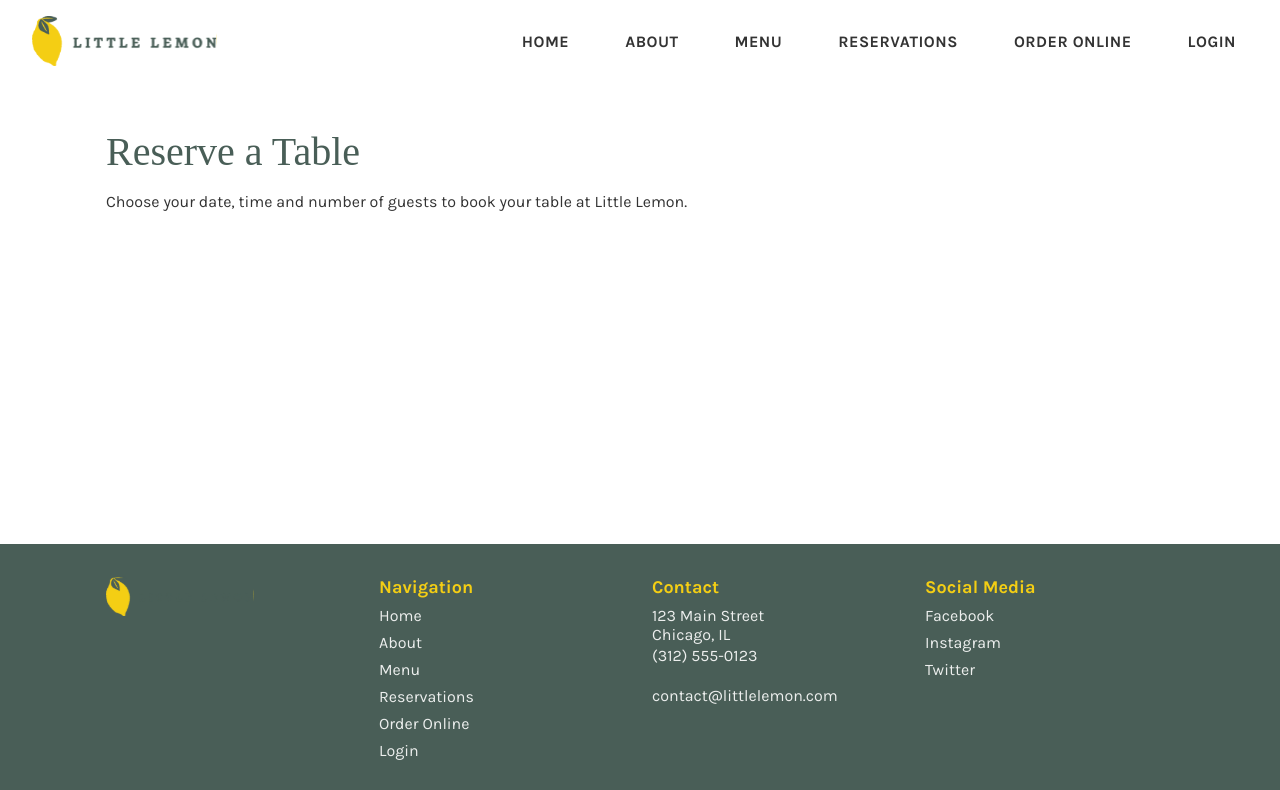
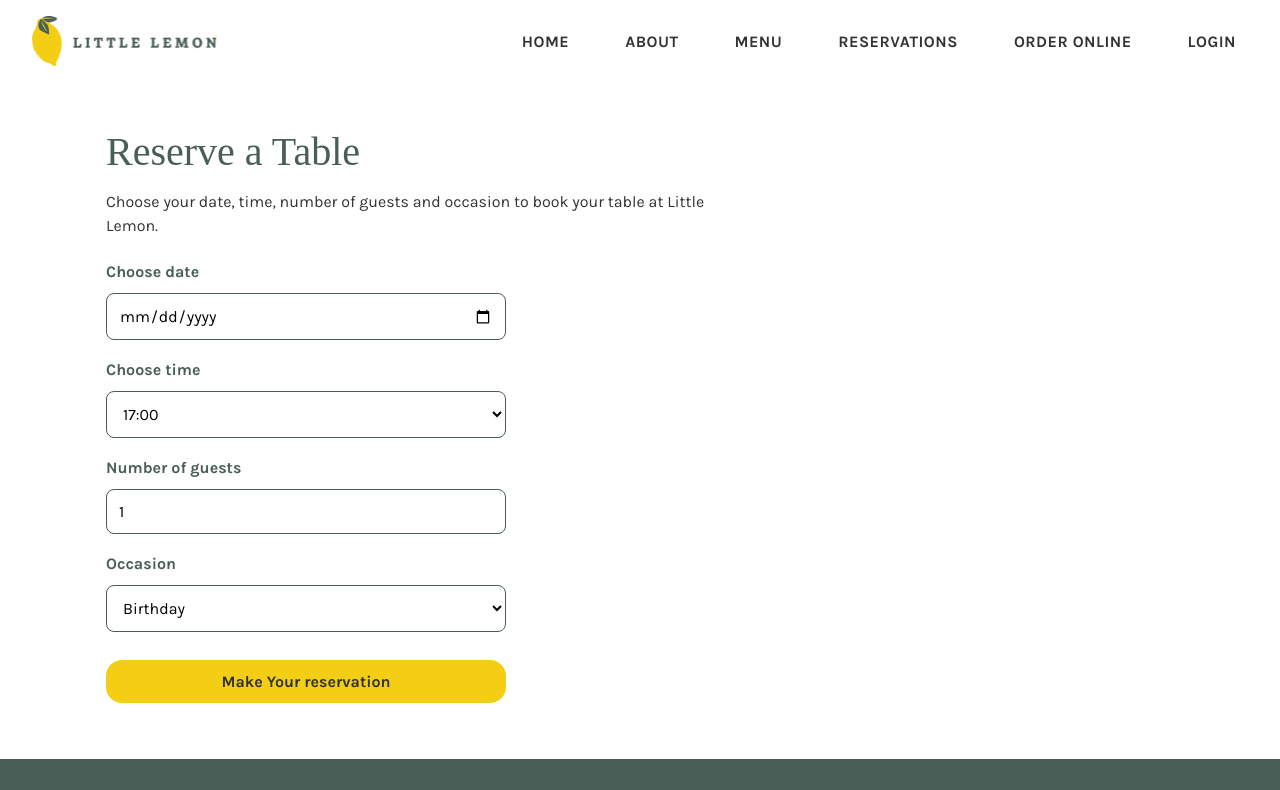
Before and after one commit to priyankoza/react_capstone_app, a React (Create React App) app: page /booking in a window 1280 px wide. Shown: the top 790 px of the page. Built offline with nearby package versions, Linux system fonts and the light colour scheme; a web font is replaced by a local one.

Commit message:
[FEAT] : Added Reservation Form

```diff
--- a/src/App.css
+++ b/src/App.css
@@ -550,3 +550,47 @@ img.photo {
     height: 300px;
   }
 }
+
+/* ----- Booking form ----- */
+.booking-form {
+  display: grid;
+  max-width: 400px;
+  gap: 0.75rem;
+  margin-top: 1.5rem;
+}
+
+.booking-form label {
+  font-weight: 700;
+  color: var(--primary-green);
+}
+
+.booking-form input,
+.booking-form select {
+  padding: 0.75rem;
+  font-family: "Karla", sans-serif;
+  font-size: 1rem;
+  border: 1px solid var(--primary-green);
+  border-radius: 8px;
+  background-color: #ffffff;
+  margin-bottom: 0.5rem;
+}
+
+.booking-form input:focus,
+.booking-form select:focus {
+  outline: 2px solid var(--primary-yellow);
+  outline-offset: 1px;
+}
+
+.booking-form input[type="submit"] {
+  background-color: var(--primary-yellow);
+  color: var(--highlight-dark);
+  font-weight: 700;
+  border: none;
+  border-radius: 16px;
+  cursor: pointer;
+  margin-top: 0.5rem;
+}
+
+.booking-form input[type="submit"]:hover {
+  background-color: var(--secondary-salmon);
+}
--- /dev/null
+++ b/src/BookingForm.js
@@ -0,0 +1,72 @@
+import { useState } from 'react';
+
+function BookingForm() {
+  const [date, setDate] = useState('');
+  const [time, setTime] = useState('17:00');
+  const [guests, setGuests] = useState(1);
+  const [occasion, setOccasion] = useState('Birthday');
+
+  const [availableTimes] = useState([
+    '17:00',
+    '18:00',
+    '19:00',
+    '20:00',
+    '21:00',
+    '22:00',
+  ]);
+
+  const handleSubmit = (e) => {
+    e.preventDefault();
+    console.log({ date, time, guests, occasion });
+  };
+
+  return (
+    <form className="booking-form" onSubmit={handleSubmit}>
+      <label htmlFor="res-date">Choose date</label>
+      <input
+        type="date"
+        id="res-date"
+        value={date}
+        onChange={(e) => setDate(e.target.value)}
+      />
+
+      <label htmlFor="res-time">Choose time</label>
+      <select
+        id="res-time"
+        value={time}
+        onChange={(e) => setTime(e.target.value)}
+      >
+        {availableTimes.map((availableTime) => (
+          <option key={availableTime} value={availableTime}>
+            {availableTime}
+          </option>
+        ))}
+      </select>
+
+      <label htmlFor="guests">Number of guests</label>
+      <input
+        type="number"
+        placeholder="1"
+        min="1"
+        max="10"
+        id="guests"
+        value={guests}
+        onChange={(e) => setGuests(e.target.value)}
+      />
+
+      <label htmlFor="occasion">Occasion</label>
+      <select
+        id="occasion"
+        value={occasion}
+        onChange={(e) => setOccasion(e.target.value)}
+      >
+        <option value="Birthday">Birthday</option>
+        <option value="Anniversary">Anniversary</option>
+      </select>
+
+      <input type="submit" value="Make Your reservation" />
+    </form>
+  );
+}
+
+export default BookingForm;
--- a/src/BookingPage.js
+++ b/src/BookingPage.js
@@ -1,8 +1,14 @@
+import BookingForm from './BookingForm';
+
 function BookingPage() {
   return (
     <section className="container page-section">
       <h2>Reserve a Table</h2>
-      <p>Choose your date, time and number of guests to book your table at Little Lemon.</p>
+      <p>
+        Choose your date, time, number of guests and occasion to book your
+        table at Little Lemon.
+      </p>
+      <BookingForm />
     </section>
   );
 }
```
